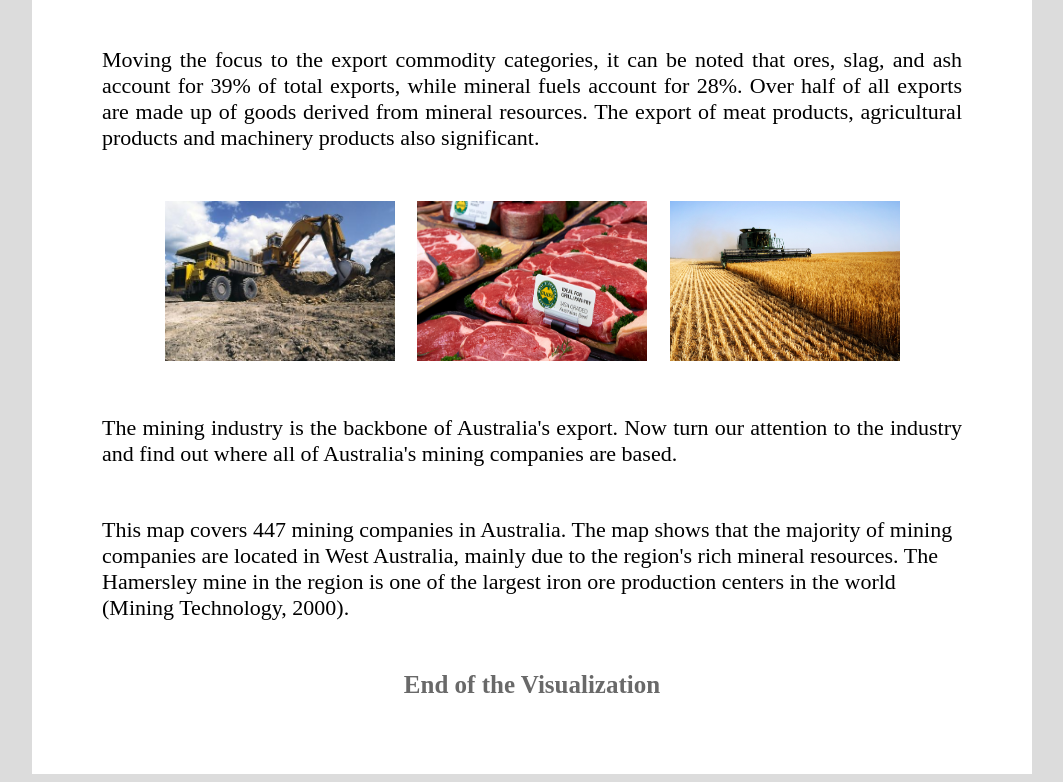
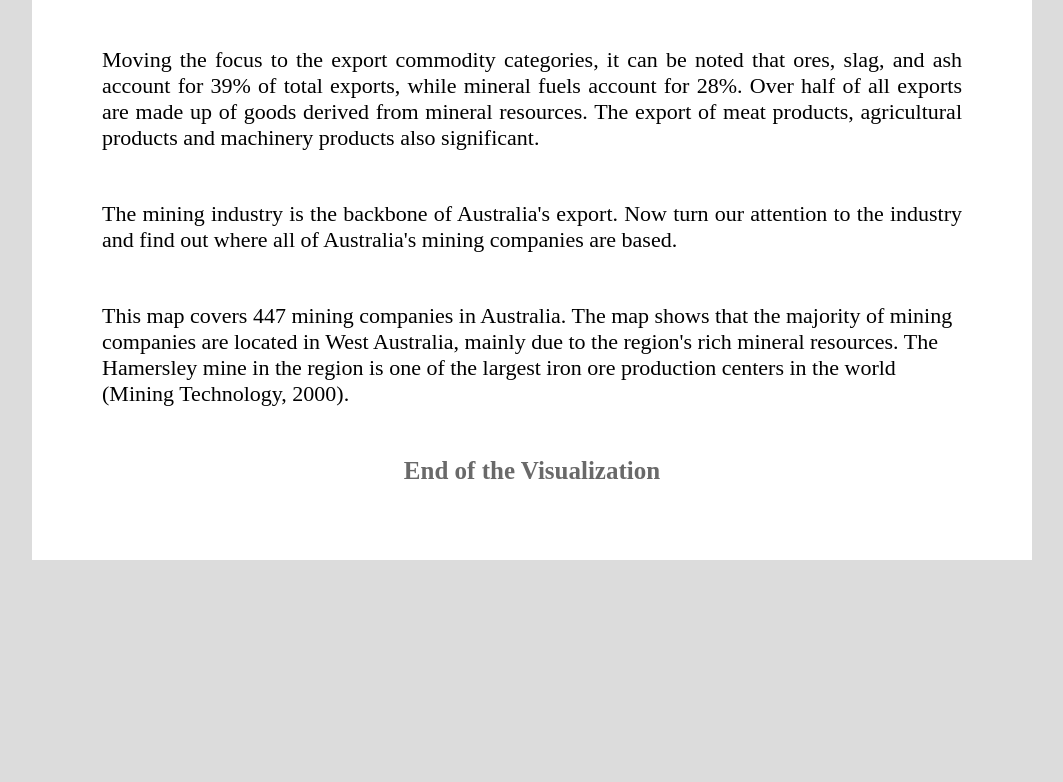
Before and after one commit to RunchenZhang/FIT3179_A2, a plain HTML site: page index.html in a window 1280 px wide. Shown: the part 999-1781 px from the top of the page, without its empty margins (108-1171 px from the left). After the commit the page ends 1567 px from the top, so only its background shows below. Drawn offline with Linux system fonts and the light colour scheme; a script that the page names is missing.

Commit message:
Update index.html

```diff
--- a/index.html
+++ b/index.html
@@ -77,19 +77,6 @@
   Moving the focus to the export commodity categories, it can be noted that ores, slag, and ash account for 39% of total exports, while mineral fuels account for 28%. Over half of all exports are made up of goods derived from mineral resources. The export of meat products, agricultural products and machinery products also significant.</p>
 </div>
 
-<div class = "description" >
-  <div class="outer">
-    <div class = "inner">
-      <img src = "data/mining.jpg" width="230" height="160">
-      </div>
-    <div class = "inner">
-      <img src = "data/meat.jpg" width="230" height="160">
-      </div>
-    <div class = "inner">
-      <img src = "data/wheat.jpg" width="230" height="160">
-      </div>
-  </div>
-  </div>
 
 <div class = "description" >
   <p style = "text-align:justify;" >
```
